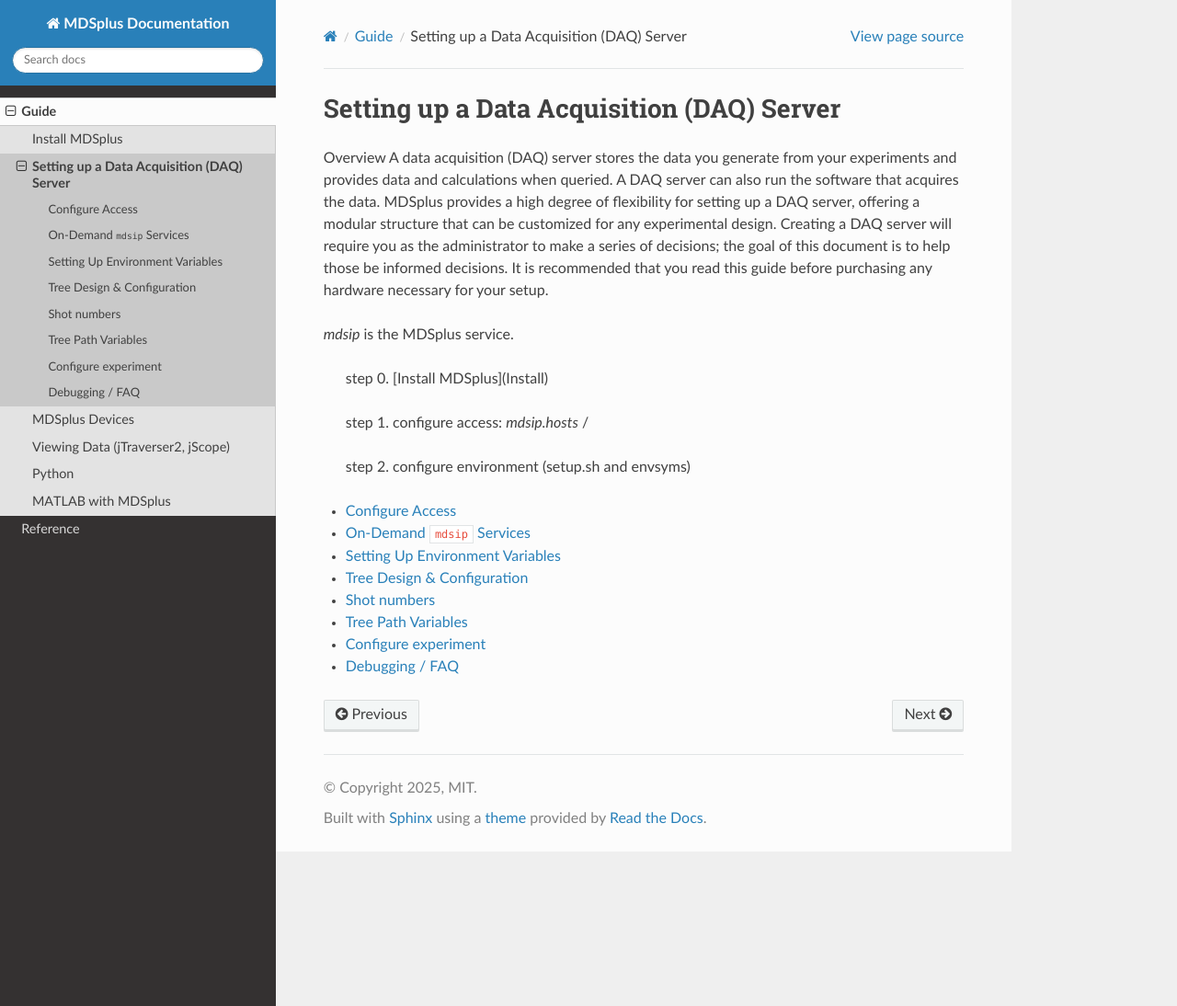
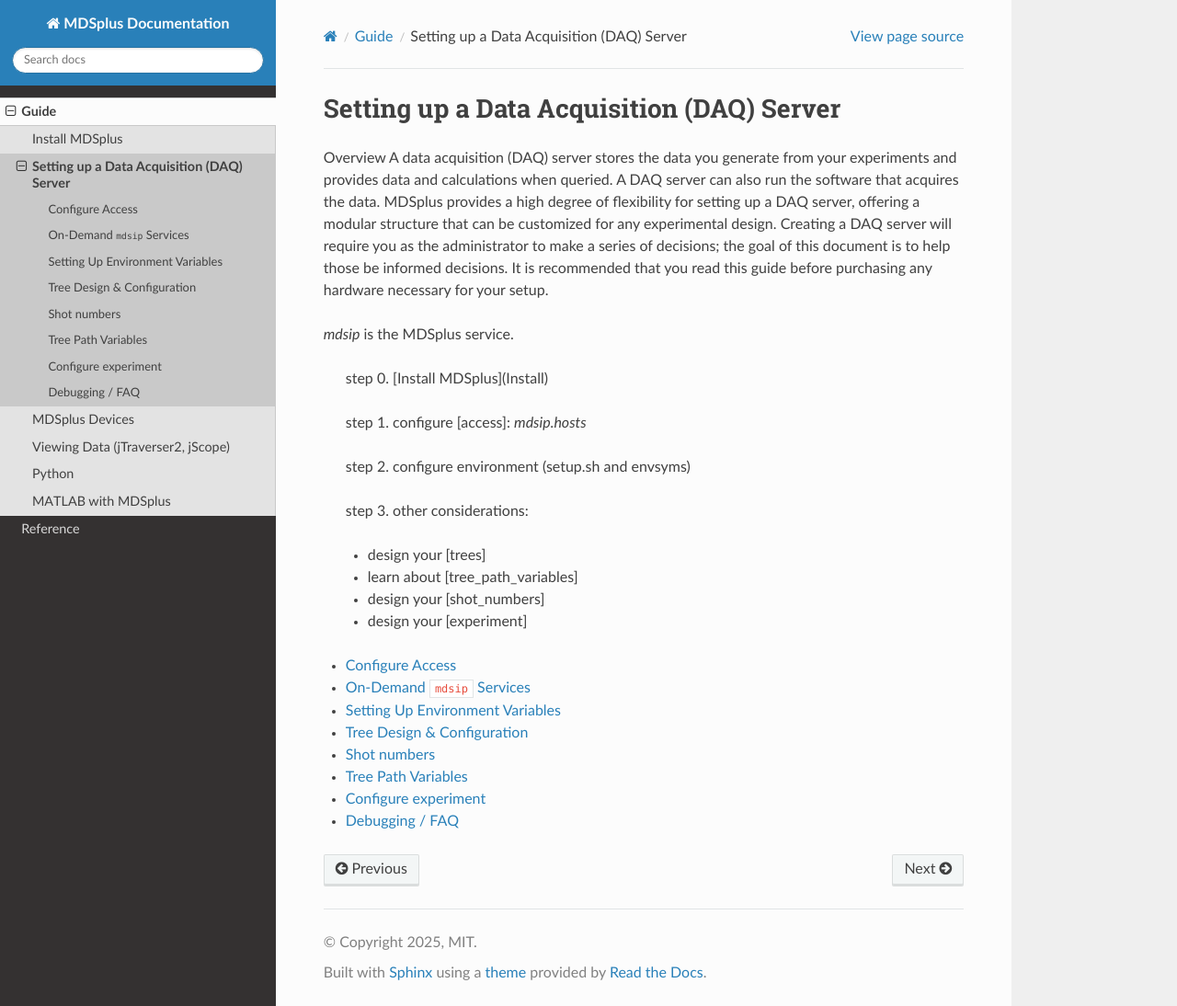
Before and after one commit to MDSplus/Documentation, a Sphinx documentation site: the page built from docs/guide/daq/index.rst, in a window 1280 px wide and 1094 px high. Shown: the whole window at 92% size. Built offline with Sphinx 7.4.7 and the Read the Docs theme 3.1.0, drawn with Linux system fonts in a browser that asks for light colours; pages that are not in the unit, such as notebooks, are missing from menus.

Commit message:
Updates to index.rst for DAQ

```diff
--- a/docs/guide/daq/index.rst
+++ b/docs/guide/daq/index.rst
@@ -8,9 +8,19 @@ A data acquisition (DAQ) server stores the data you generate from your experimen
 
     step 0. [Install MDSplus](Install)
 
-    step 1. configure access: `mdsip.hosts` /
+    step 1. configure [access]: `mdsip.hosts`
 
     step 2. configure environment (setup.sh and envsyms)
+
+    step 3. other considerations:
+
+    * design your [trees]
+
+    * learn about [tree_path_variables]
+
+    * design your [shot_numbers]
+
+    * design your [experiment]
 
 .. toctree::
     :titlesonly:
```
